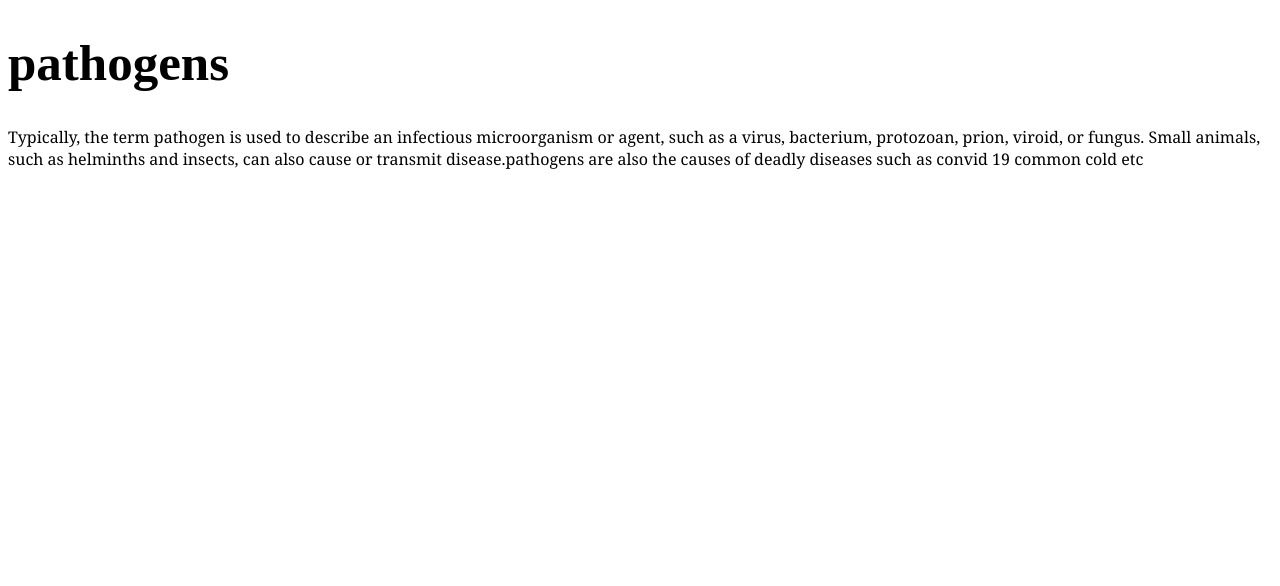
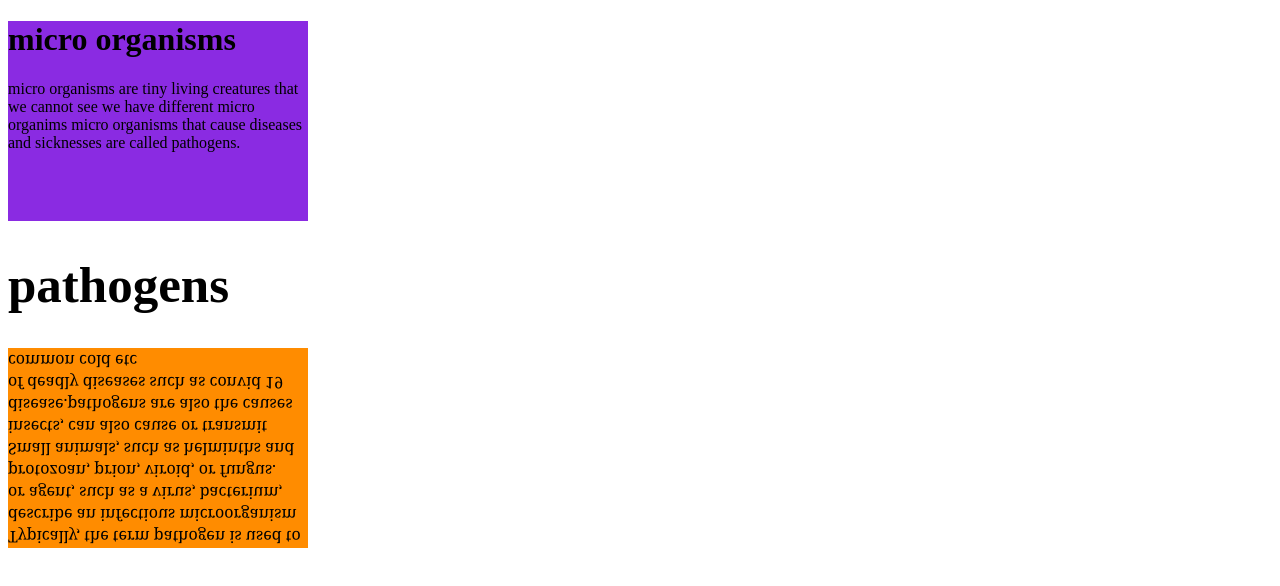
Before and after one commit to incognitoorange/styling-text-in-html, a plain HTML site: page index.html in a window 1280 px wide. Drawn offline with Linux system fonts and the light colour scheme.

Commit message:
second commit

```diff
--- a/index.html
+++ b/index.html
@@ -1,13 +1,23 @@
 <!DOCTYPE html>
 <html lang="en">
 <head>
+    <style>
+        div{height:200px;width:300px;background-color: blueviolet;}
+        #mydiv{background-color: darkorange;transform: rotateX(180deg);}
+    </style>
     <meta charset="UTF-8">
     <meta name="viewport" content="width=device-width, initial-scale=1.0">
     <title>Document</title>
 </head>
 <body>
+    <div>
+       <h1>micro organisms</h1>
+       <p>micro organisms are tiny living creatures that we cannot see we have different micro organims micro organisms that cause diseases and sicknesses are called pathogens.
+       </p>
+    </div>
     <h1 style="font-size: 51px;">pathogens</h1>
-    <p style="font-family: Cambria, Cochin, Georgia, Times, 'Times New Roman', serif;">Typically, the term pathogen is used to describe an infectious microorganism or agent, such as a virus, bacterium,
+    <div id="mydiv"
+<p style="font-family: Cambria, Cochin, Georgia, Times, 'Times New Roman', serif;">Typically, the term pathogen is used to describe an infectious microorganism or agent, such as a virus, bacterium,
     protozoan, prion, viroid, or fungus. Small animals, such as helminths and insects, can also cause or transmit disease.pathogens are also the causes of deadly diseases such as convid 19 common cold etc</p>
 </body>
 </html>
```
